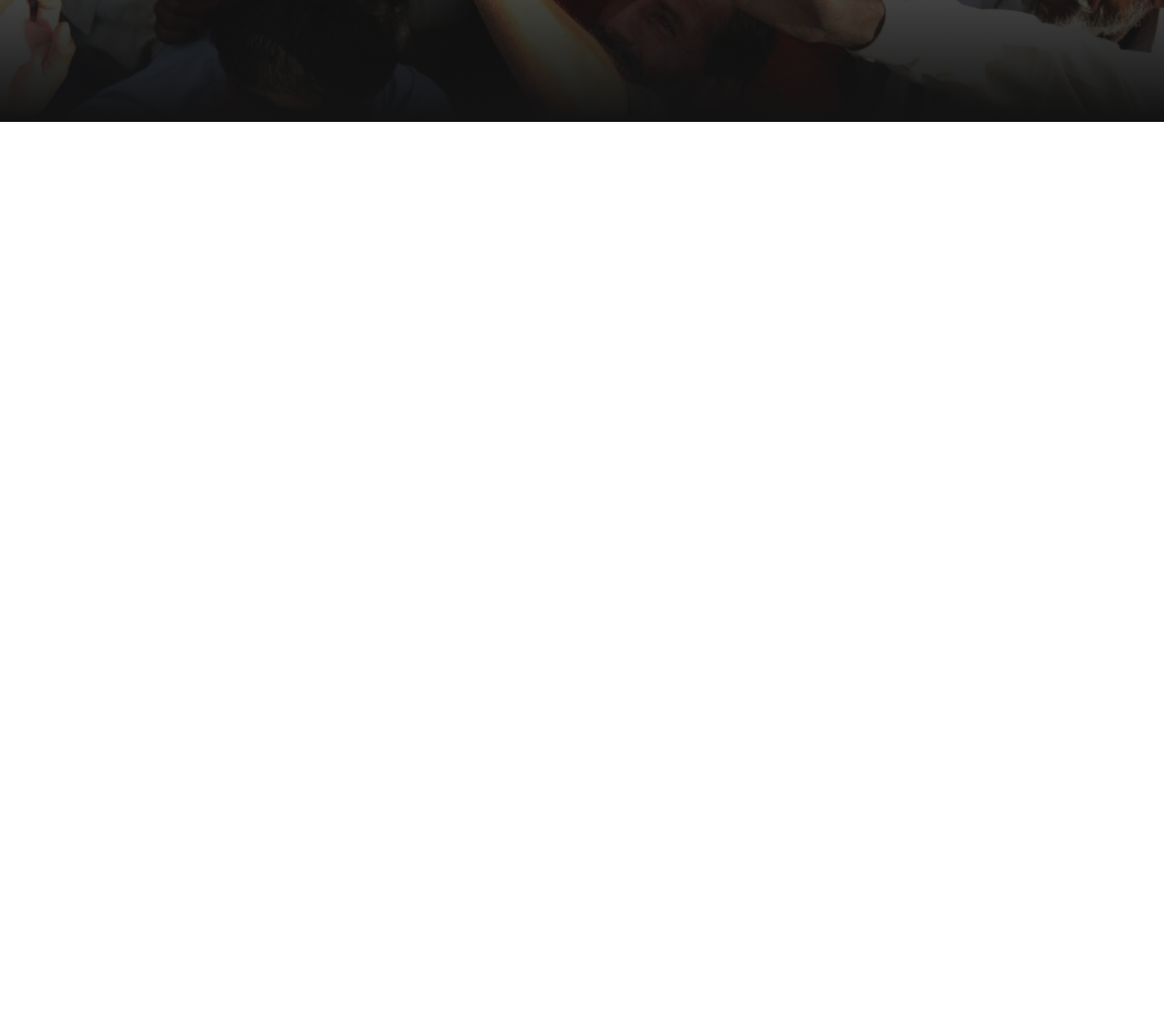
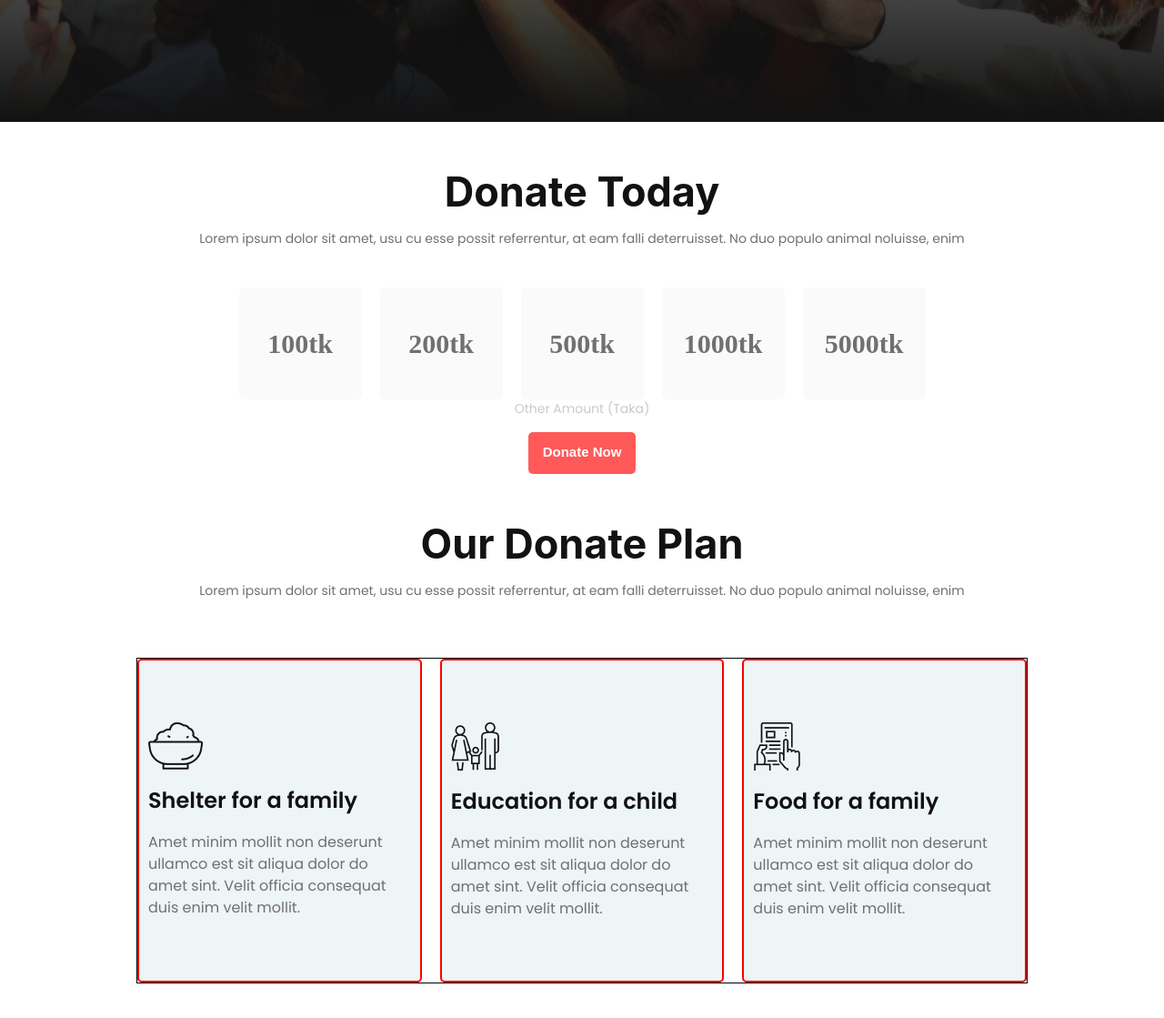
Before and after one commit to M-RayhanKhan/donate, a plain HTML site: page index.html in a window 1280 px wide. Shown: the part 535-1654 px from the top of the page at 91% size. Before the commit the page ends 800 px from the top, so only its background shows below. Drawn offline with Linux system fonts and the light colour scheme.

Commit message:
our donate plan

```diff
--- a/index.html
+++ b/index.html
@@ -11,11 +11,52 @@
         <div class="header-content">
             <h3>Let’s Help Those Who Are More In Need</h3>
             <p class="p">Lorem ipsum dolor sit amet, usu cu esse possit referrentur, at eam falli deterruisset. No duo populo animal noluisse, enim</p>
-            <button>Donate Now</button>
+            <button class="primary-btn">Donate Now</button>
         </div>
     </header>
     <main>
-
+        <!-- Donate Today -->
+         <section class="donate-section">
+            <div class="donate-today">
+                <h3>Donate Today</h3>
+                <p>Lorem ipsum dolor sit amet, usu cu esse possit referrentur, at eam falli deterruisset. No duo populo animal noluisse, enim</p>
+            </div>
+                <div class="donate-money">
+                    <h5 id="money1">100tk</h5>
+                    <h5 id="money2">200tk</h5>
+                    <h5 id="money3">500tk</h5>
+                    <h5 id="money4">1000tk</h5>
+                    <h5 id="money5">5000tk</h5>
+                </div>
+                <div class="text-center">
+                    <p class="p">Other Amount (Taka)</p>
+                    <button class="primary-btn">Donate Now</button>
+                </div>
+         </section>
+         <!-- Our Donate Plan -->
+         <section class="our-donate-section">
+            <div class="donate-today">
+                <h3>Our Donate Plan</h3>
+                <p>Lorem ipsum dolor sit amet, usu cu esse possit referrentur, at eam falli deterruisset. No duo populo animal noluisse, enim</p>
+            </div>
+            <div class="donation-card-container">
+                <div class="card1">
+                    <img src="./icons/food.png" alt="">
+                    <h4>Shelter for a family</h4>
+                    <p>Amet minim mollit non deserunt ullamco est sit aliqua dolor do amet sint. Velit officia consequat duis enim velit mollit.</p>
+                </div>
+                <div class="card1">
+                    <img src="./icons/shelter.png" alt="">
+                    <h4>Education for a child</h4>
+                    <p>Amet minim mollit non deserunt ullamco est sit aliqua dolor do amet sint. Velit officia consequat duis enim velit mollit.</p>
+                </div>
+                <div class="card1">
+                    <img src="./icons/Frame-1.png" alt="">
+                    <h4>Food for a family</h4>
+                    <p>Amet minim mollit non deserunt ullamco est sit aliqua dolor do amet sint. Velit officia consequat duis enim velit mollit.</p>
+                </div>
+            </div>
+         </section>
     </main>
     <footer>
 
--- a/style/style.css
+++ b/style/style.css
@@ -1,4 +1,4 @@
-@import url('https://fonts.googleapis.com/css2?family=Inter:wght@100..900&display=swap');
+@import url('https://fonts.googleapis.com/css2?family=Poppins:ital,wght@0,100;0,200;0,300;0,400;0,500;0,600;0,700;0,800;0,900;1,100;1,200;1,300;1,400;1,500;1,600;1,700;1,800;1,900&display=swap');
 
 * {
     margin: 0;
@@ -6,7 +6,7 @@
 }
 
 .body {
-    font-family: "Inter", sans-serif;
+    font-family: "Poppins", sans-serif;
 }
 
 /* header style start here */
@@ -55,23 +55,145 @@
     opacity: 0.7;
 }
 
-.header-content button {
+.primary-btn {
     color: rgb(255, 255, 255);
-    font-family: Inter;
     font-size: 15px;
     font-weight: 600;
     line-height: 24px;
     letter-spacing: 0px;
     text-align: left;
-    padding: 10px 12px 10px 12px;
+    padding: 10px 16px 12px 16px;
     border-radius: 5px;
     background: rgb(255, 89, 89);
     border: none;
+    margin-top: 16px;
 }
 
 /* header style end here */
 
-/* responsive start here sm devise */
+/* donate-section style start here */
+.donate-section {
+    display: flex;
+    flex-direction: column;
+    justify-content: center;
+    align-items: center;
+    margin-top: 50px;
+    margin-bottom: 50px;
+}
+
+.donate-today h3 {
+    color: rgb(18, 18, 18);
+    font-family: Inter;
+    font-size: 45px;
+    font-weight: 700;
+    line-height: 54px;
+    letter-spacing: 0px;
+    text-align: center;
+}
+
+.donate-today p {
+    color: rgb(112, 112, 112);
+    font-family: Poppins;
+    font-size: 14px;
+    font-weight: 400;
+    line-height: 28px;
+    letter-spacing: 0px;
+    text-align: center;
+    margin-top: 10px;
+}
+
+.donate-money {
+    display: flex;
+    gap: 20px;
+    margin-top: 40px;
+}
+
+.donate-money h5 {
+    border-radius: 5px;
+    background: rgb(250, 250, 250);
+    color: rgb(112, 112, 112);
+    width: 135px;
+    height: 123px;
+    font-size: 30px;
+    font-weight: 700;
+    text-align: center;
+    display: flex;
+    justify-content: center;
+    align-items: center;
+}
+
+#money1:hover,
+#money2:hover,
+#money2:hover,
+#money3:hover,
+#money4:hover,
+#money5:hover {
+    box-sizing: border-box;
+    border: 2px solid rgb(255, 89, 89);
+    border-radius: 5px;
+    background: rgb(255, 238, 238);
+}
+
+/* donate-section style end here */
+.text-center {
+    text-align: center;
+}
+
+.p {
+    color: rgb(179, 179, 179);
+    font-family: Poppins;
+    font-size: 14px;
+    font-weight: 400;
+
+}
+
+/* our-donate-section style here */
+.our-donate-section {}
+
+.donation-card-container {
+    border: 1px solid #000;
+    margin: 60px 150px 50px 150px;
+    display: flex;
+    gap: 20px;
+}
+
+.card1 {
+    width: 360px;
+    height: 332px;
+    border: 2px solid red;
+    border-radius: 5px;
+    background: rgba(79, 157, 166, 0.1);
+    padding: 10px 10px;
+    display: flex;
+    flex-direction: column;
+    align-items: start;
+    justify-content: center;
+    gap: 16px;
+}
+
+.card1 h4 {
+    color: rgb(18, 18, 18);
+    font-family: Poppins;
+    font-size: 24px;
+    font-weight: 600;
+    line-height: 36px;
+    letter-spacing: 0%;
+    text-align: left;
+}
+
+.card1 p {
+    color: rgb(112, 112, 112);
+    font-family: Poppins;
+    font-size: 16px;
+    font-weight: 400;
+    line-height: 24px;
+    letter-spacing: 0%;
+    text-align: left;
+}
+
+/* our-donate-section end here */
+
+/* responsive header responsive start here  */
 @media screen and (max-width: 576px) {
     .header {
         height: 500px;
@@ -84,27 +206,77 @@
         background-position: center;
 
     }
-    .header-content{
+
+    .header-content {
         width: auto;
         height: auto;
         gap: 30px;
         padding: 0 8px;
     }
-     .header-content h3 {
+
+    .header-content h3 {
         color: rgb(255, 255, 255);
         font-size: 35px;
         font-weight: 700;
         text-align: center;
     }
-      .p{
-        width:auto;
+
+    .p {
+        width: auto;
         margin: 0 auto;
-         height: 56px;
-         margin: 0 auto;
-         text-align: center;
+        height: 56px;
+        margin: 0 auto;
+        text-align: center;
         color: rgb(255, 255, 255);
         font-size: 14px;
         font-weight: 400;
         text-align: center;
-     }
+    }
 }
+
+@media screen and (min-width: 576px) and (max-width: 768px) {
+    .header-content h3 {
+        color: rgb(255, 255, 255);
+        font-size: 39px;
+        font-weight: 700;
+        text-align: center;
+    }
+}
+
+/* responsive header responsive end here  */
+
+/* donation responsive start here  */
+
+@media screen and (max-width: 576px) {
+    .donate-money {
+        display: grid;
+        grid-template-columns: repeat(2, 1fr);
+        gap: 10px;
+        margin-top: 10px;
+
+    }
+
+    #money1,
+    #money2,
+    #money2,
+    #money3,
+    #money4,
+    #money5 {
+        border: 1px dashed grey;
+    }
+
+    .donate-today {
+        padding: 5px;
+    }
+}
+
+/* donation responsive end here  */
+
+/* our donation responsive sm start here */
+@media screen {
+    .our-donate-section {
+        margin: 0;
+    }
+}
+
+/* our donation responsive end here */
```
